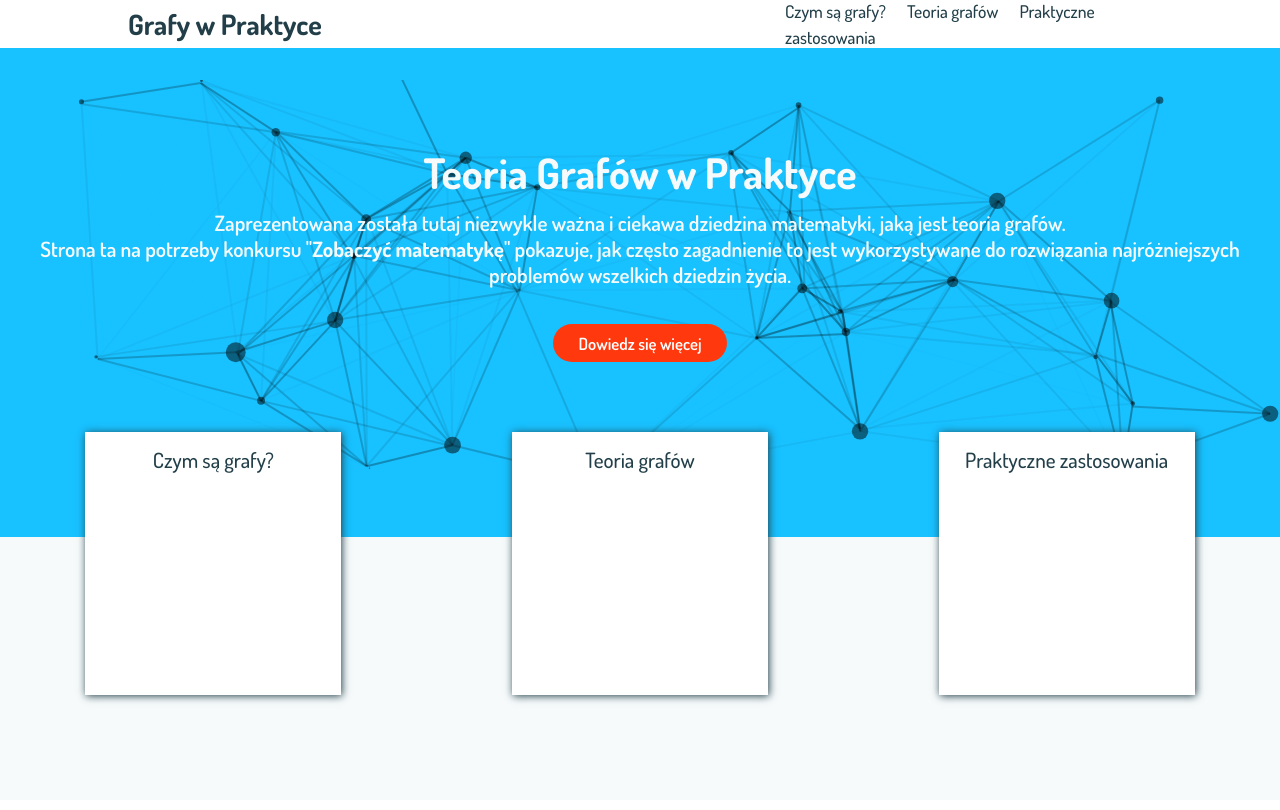
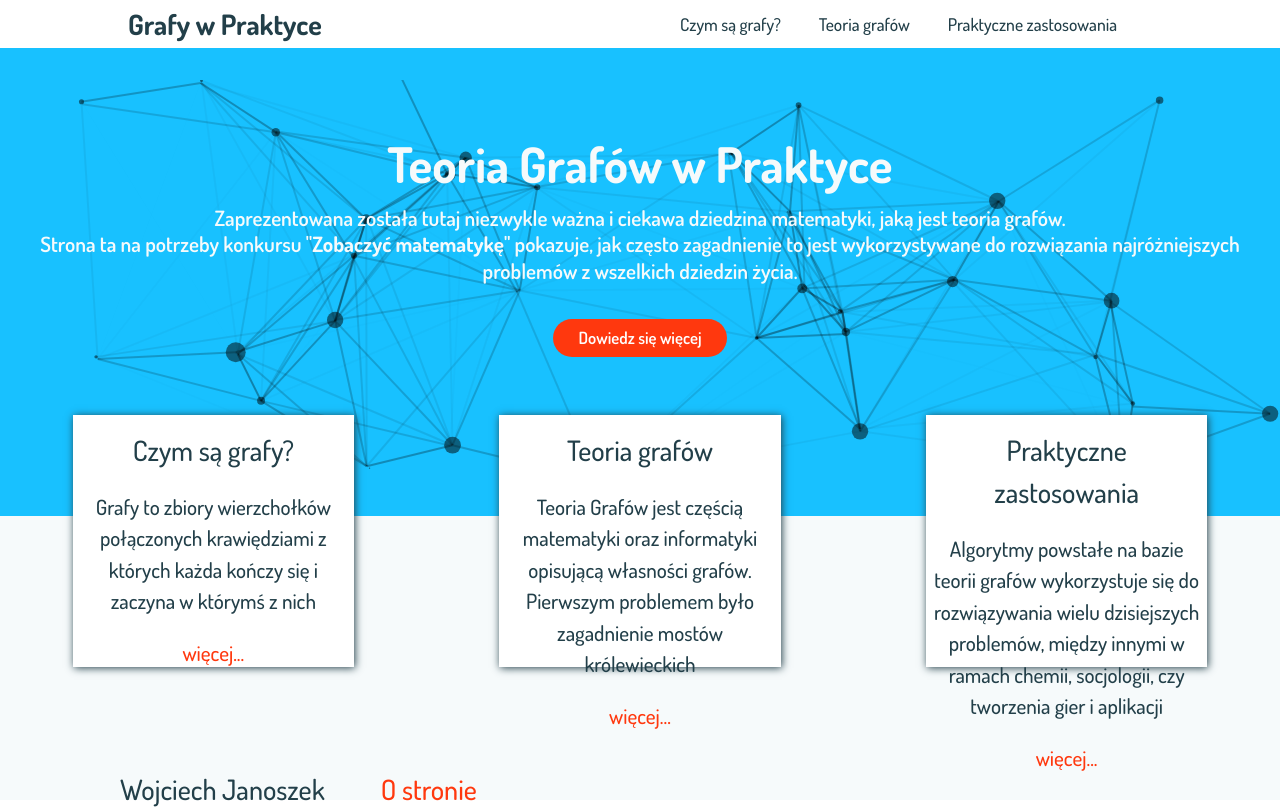
Before and after one commit to WetCouch/zobaczyc-matematyke, a website: page index.html in a window 1280 px wide. Drawn offline with Linux system fonts and the light colour scheme.

Commit message:
Bugfixes, footer, front-page content

```diff
--- a/index.html
+++ b/index.html
@@ -18,15 +18,15 @@
 </nav>
 <div id="main">
     <div id="jumbotron"><div id="particles-js"></div><h1 class="title">Teoria Grafów w Praktyce</h1><p class="subtitle">Zaprezentowana została tutaj niezwykle ważna i ciekawa dziedzina matematyki, jaką jest teoria grafów. <br>
-        Strona ta na potrzeby konkursu <span style="font-weight: 700">"Zobaczyć matematykę"</span> pokazuje, jak często zagadnienie to jest wykorzystywane do rozwiązania najróżniejszych problemów wszelkich dziedzin życia.</p>
+        Strona ta na potrzeby konkursu <span style="font-weight: 700">"Zobaczyć matematykę"</span> pokazuje, jak często zagadnienie to jest wykorzystywane do rozwiązania najróżniejszych problemów z wszelkich dziedzin życia.</p>
         <a href="routes/wstep.html">Dowiedz się więcej</a></div>
     <div id="sections">
-        <div class="sect-link"><h2>Czym są grafy?</h2><p></p></div>
-        <div class="sect-link"><h2>Teoria grafów</h2><p></p></div>
-        <div class="sect-link"><h2>Praktyczne zastosowania</h2><p></p></div>
+        <div class="sect-link"><h2>Czym są grafy?</h2><p>Grafy to zbiory wierzchołków połączonych krawiędziami z których każda kończy się i zaczyna w którymś z nich</p><a href="routes/wstep.html">więcej...</a></div>
+        <div class="sect-link"><h2>Teoria grafów</h2><p>Teoria Grafów jest częścią matematyki oraz informatyki opisującą własności grafów. Pierwszym problemem było zagadnienie mostów królewieckich</p><a href="routes/teoria.html">więcej...</a></div>
+        <div class="sect-link"><h2>Praktyczne zastosowania</h2><p>Algorytmy powstałe na bazie teorii grafów wykorzystuje się do rozwiązywania wielu dzisiejszych problemów, między innymi w ramach chemii, socjologii, czy tworzenia gier i aplikacji</p><a href="routes/praktyka.html">więcej...</a></div>
     </div>
 </div>
-<footer></footer>
+<footer><h4><a href="https://github.com/WetCouch">Wojciech Janoszek</a></h4> <a href="routes/about.html">O stronie</a></footer>
 
 <script src="particles.js"></script>
 <script src="app.js"></script>
--- a/style.scss
+++ b/style.scss
@@ -9,8 +9,28 @@ html, body {
   width: 100%;
   font-family: 'Dosis', sans-serif;
 
+
+  footer {
+    height: 4%;
+    width: 100%;
+    background-color: $darkWhite;
+    display: flex;
+    flex-direction: row;
+    font-size: 2em;
+    a {
+      color: $redCol;
+      padding-left: 2em;
+    }
+    h4 {
+      margin-left: 5%;
+      a {
+        color: $darkBlue;
+      }
+    }
+  }
+
   #main {
-    height: 94%;
+    height: 90%;
 
     #sections {
       background-color: $darkWhite;
@@ -21,9 +41,10 @@ html, body {
       justify-content: space-around;
       .sect-link {
         display: flex;
-        flex-direction: row;
-        justify-content: center;
-        width: 20%;
+        flex-direction: column;
+        justify-content: space-between;
+        align-items: center;
+        width: 22%;
         max-width: 300px;
         -webkit-box-shadow: 1px 1px 8px 0;
         -moz-box-shadow: 1px 1px 8px 0;
@@ -33,7 +54,19 @@ html, body {
         background-color: $whiteCol;
         color: $darkBlue;
         h2 {
+          font-size: 2em;
+          padding: 5%;
+          text-align: center;
+        }
+        p {
           font-size: 1.5em;
+          text-align: center;
+          padding: 2%;
+        }
+        a {
+          font-size: 1.5em;
+          text-align: center;
+          color: $redCol;
           padding: 5%;
         }
       }
@@ -54,7 +87,7 @@ html, body {
         height:50%;
       }
       .title {
-        font-size: 3em;
+        font-size: 3.5em;
         position: relative;
         bottom: 10%;
         color: $darkWhite;
@@ -103,11 +136,10 @@ html, body {
     ul {
       margin-left: auto;
       margin-right: 10%;
-      border: 1px black;
       list-style-type: none;
 
       li {
-        margin-right: 5%;
+        margin-right: 2em;
         display: inline;
         font-size: 125%;
         a {
@@ -116,4 +148,5 @@ html, body {
       }
     }
   }
+
 }
```
Also changed, not shown: style.css, 1 other file.
